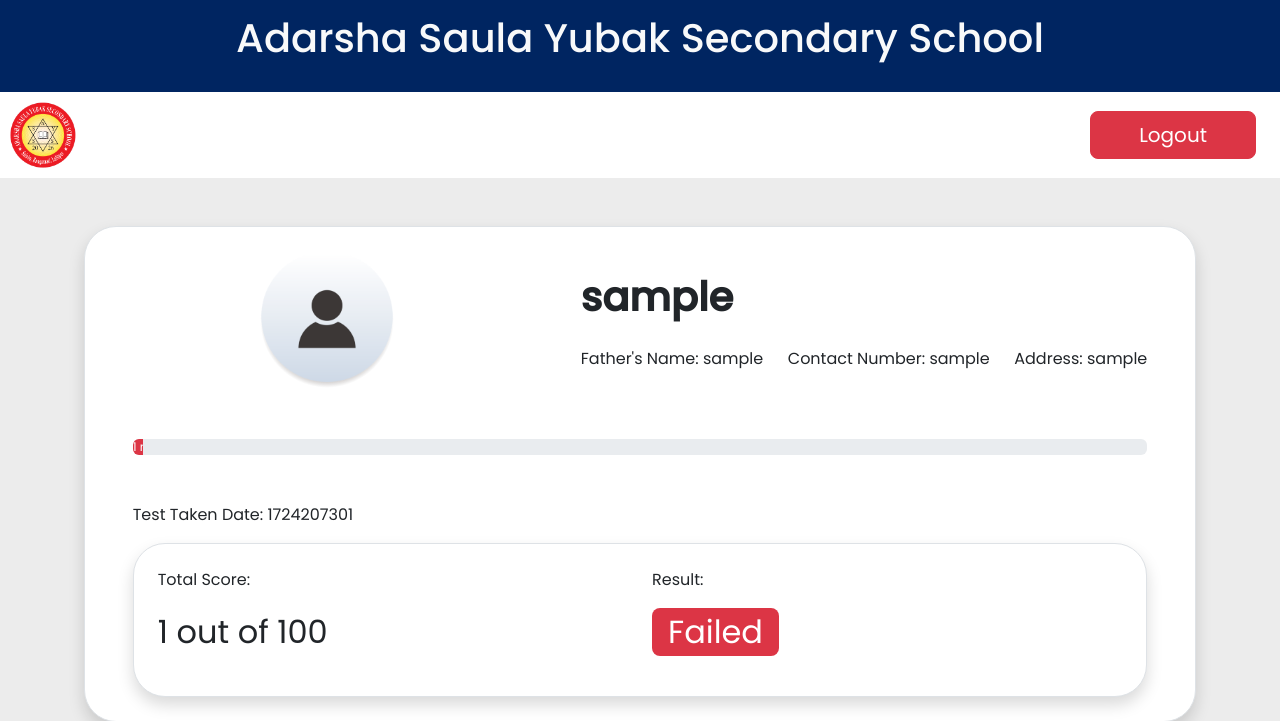
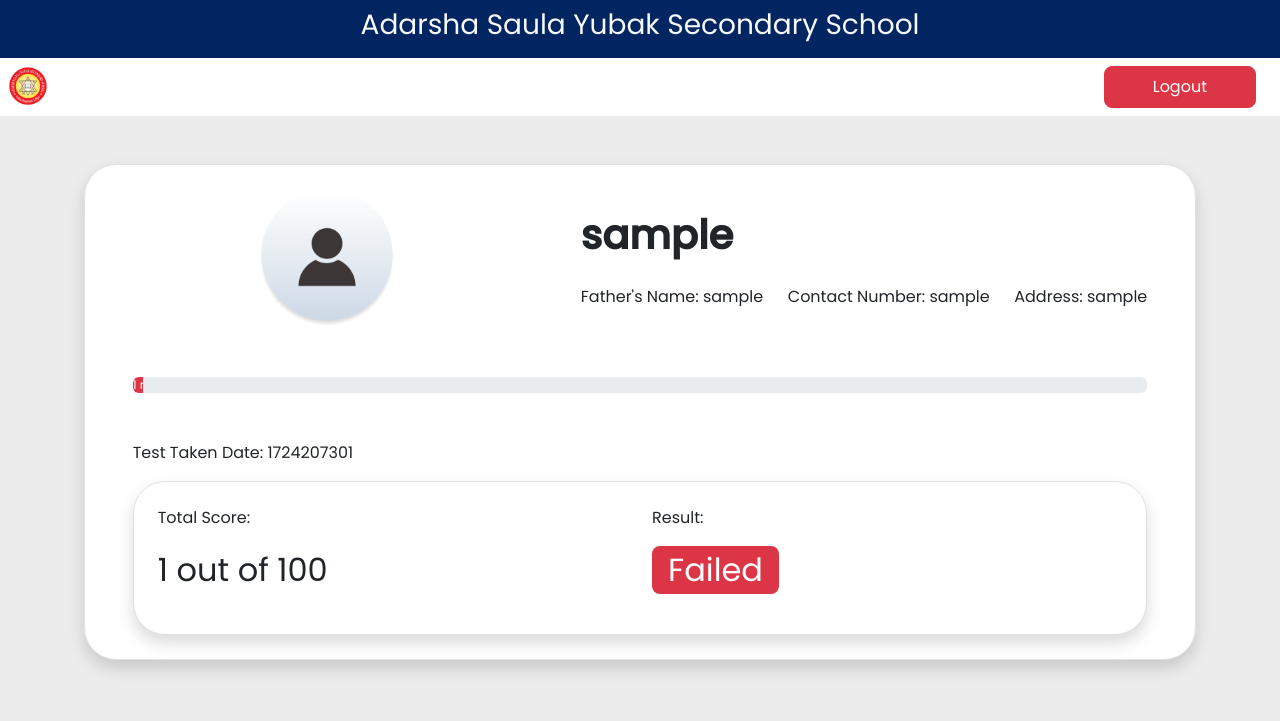
Before and after one commit to iamye1337/EntranceMS, a PHP site: page /student/resultView.php in a window 1280 px wide. Shown: the top 721 px of the page. Run offline with PHP 8.4, Linux system fonts and the light colour scheme; the visitor is signed in with stand-in values (Sample User, id 1).

Commit message:
changed font size

```diff
--- a/student/resultView.php
+++ b/student/resultView.php
@@ -22,18 +22,18 @@ if (!isLoggedIn()) {
 <body>
     <!-- title bar -->
     <div class="d-flex p-2 justify-content-center align-items-center" style="background-color: #002561;">
-        <p class="fs-1 fw-medium text-light">Adarsha Saula Yubak Secondary School</p>
+        <h1 class="fs-3 fw-normal text-light">Adarsha Saula Yubak Secondary School</h1>
     </div>
 
     <!-- action bar -->
     <div class="d-flex justify-content-between p-2 mb-5" style="background-color: white;">
         <!-- logo -->
-        <img src="../images/adarshaLogo.png" style="height: 70px;" alt="">
+        <img src="../images/adarshaLogo.png" style="height: 40px;" alt="">
 
         <!-- action button -->
         <div class="input-group justify-content-end d-flex">
             <form action="logout.php" method="POST" class="pe-3 align-self-center">
-                <button type="submit" class="ps-5 pe-5 btn btn-lg btn-danger">Logout</button>
+                <button type="submit" class="ps-5 pe-5 btn btn-lg btn-danger fs-6">Logout</button>
             </form>
         </div>
     </div>
```
